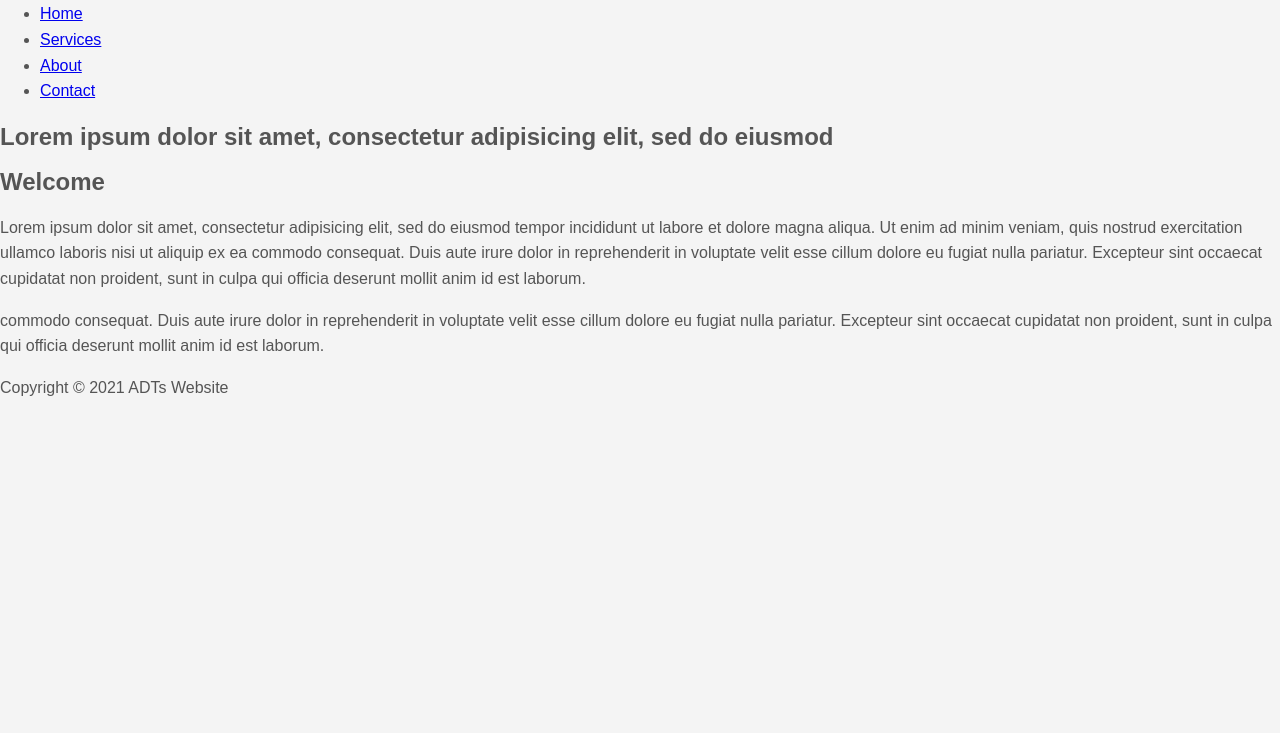
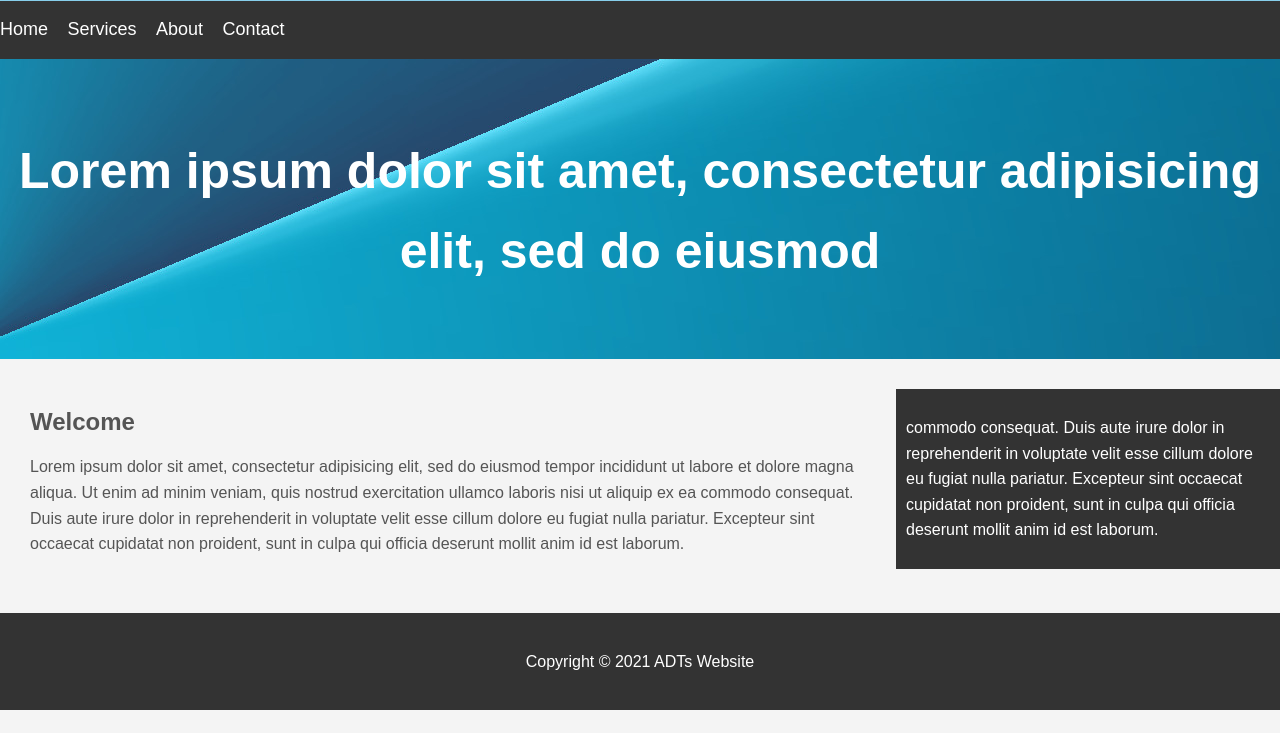
Before and after one commit to DJKonnect/DJKonnect, a plain HTML site: page index.html in a window 1280 px wide. Shown: the part 67-800 px from the top of the page. Drawn offline with Linux system fonts and the light colour scheme.

Commit message:
Updated CSS

```diff
--- a/css/style.css
+++ b/css/style.css
@@ -1,4 +1,4 @@
-body{
+body{/*settings for all body elements*/
 	background-color:#f4f4f4;
 	color: #555;
 	font-family: Arial, Helvetica, sans-serif;
@@ -6,3 +6,85 @@ body{
 	line-height: 1.6em;
 	margin: 0;
 }
+
+.container{/*setting for all div container div starts with . */
+	widows: 80%;
+	margin: auto;
+	overflow: hidden;
+}
+
+#main-header{/*setting for id main-heade id starts with # */
+	background-color: skyblue;
+	color: #fff;
+}
+
+#navbar{
+	background-color: #333;
+	color: #fff;
+}
+
+#navbar ul{/*modify  ul item in navbar*/
+	padding: 0;
+	list-style: none;
+}
+
+#navbar li{/*modify  each list item item in navbar*/
+	display: inline;
+}
+
+#navbar a{/*modify  each link for list item in navbar*/
+	color: #fff;
+	text-decoration: none;
+	font-size: 18px;
+	padding-right: 15px;
+}
+
+#showcase{
+	background-image: url('../images/showcase.jpg');
+	background-position: center right;
+	min-height: 300px;
+	margin-bottom: 30px;
+	text-align: center;
+}
+
+#showcase h1{
+	color: #fff;
+	font-size: 50px;
+	line-height: 1.6em;
+	padding-top: 30px ;
+}
+
+#main{
+	float:left;
+	width: 70%;
+	padding: 0 30px;
+	box-sizing: border-box;
+}
+
+#sidebar{
+	float: right;
+	width: 30%;
+	background: #333;
+	color: #fff;
+	padding:10px;
+	box-sizing: border-box;
+}
+
+#main-footer{
+	background: #333;
+	color: #fff;
+	text-align: center;
+	padding: 20px;
+	margin-top: 40px;
+}
+
+@media(max-width: 600px){
+	#main{
+		width: 100;
+		float: none;
+	}
+	sidebar{
+		width: 100;
+		float: none;
+	}
+}
```
Also changed, not shown: images/showcase.jpg (added).
